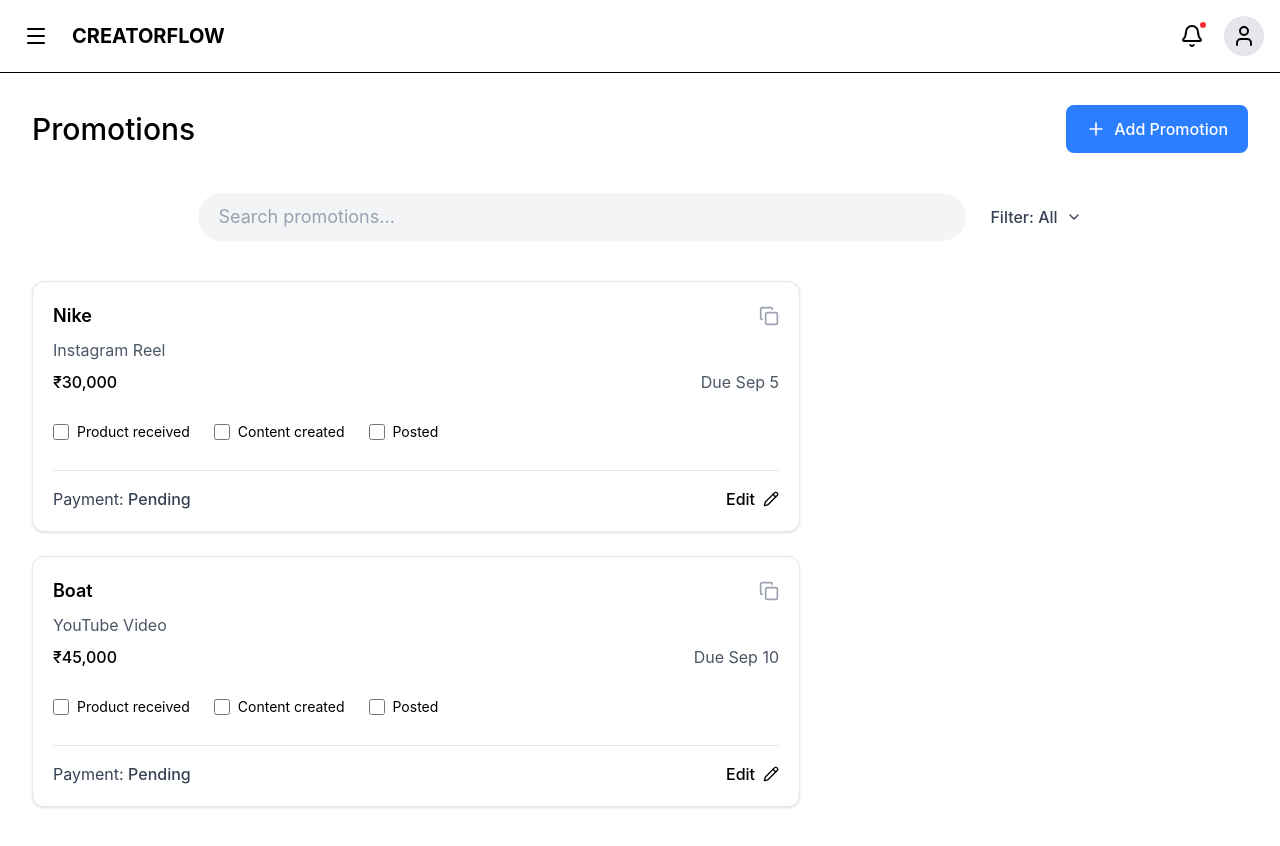
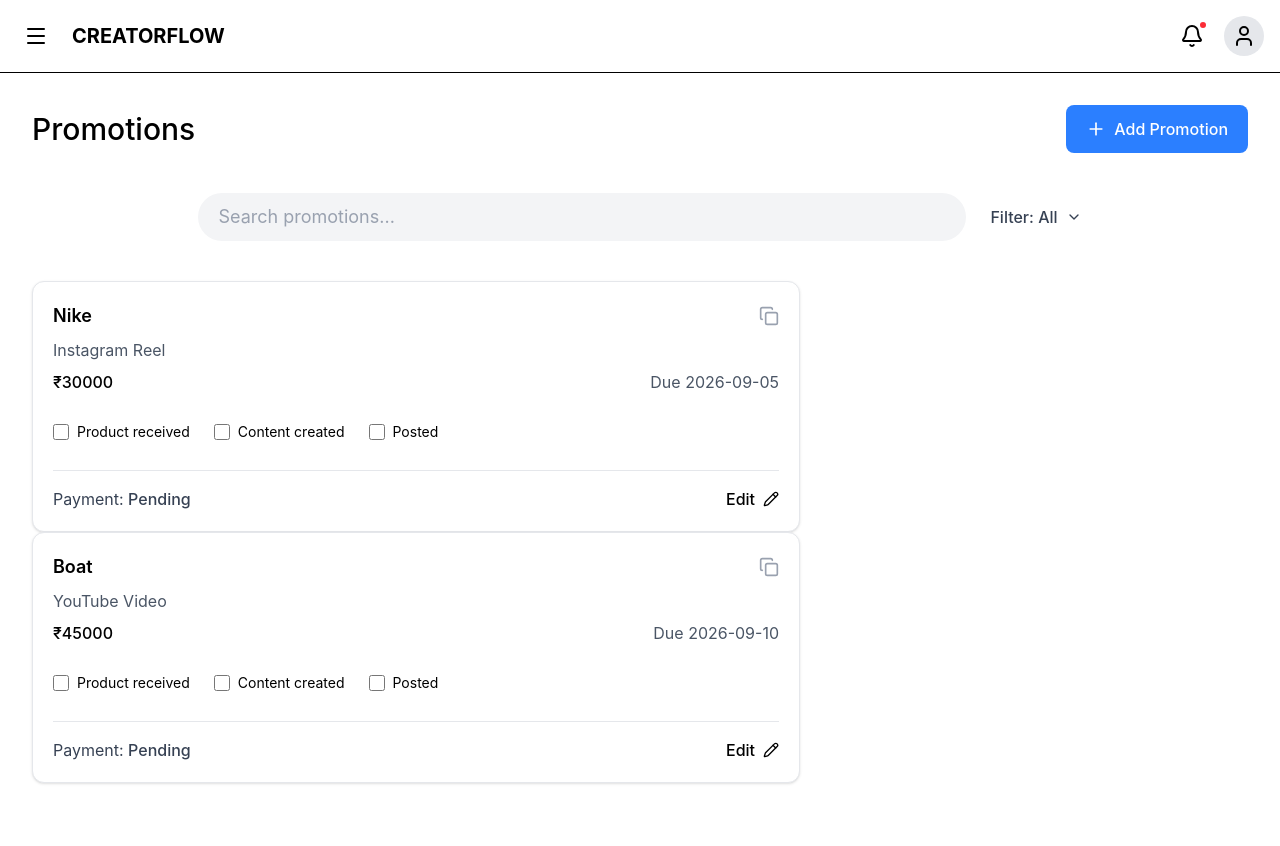
Before and after one commit to Smt05ydv/Creator-Flow, a React (Vite) app in the folder creatorflow/: page /promotions in a window 1280 px wide. Shown: the top 846 px of the page. Built offline with nearby package versions, Linux system fonts and the light colour scheme.

Commit message:
promotion card edittable

```diff
--- /dev/null
+++ b/creatorflow/src/data/data.js
@@ -0,0 +1,35 @@
+export const promotions = [
+  {
+    id: 1,
+    brand: "Nike",
+    platform: "Instagram Reel",
+    campaign: "Summer Campaign",
+    amount: 30000,
+    dueDate: "2026-09-05",
+    deliverables: [
+      "Instagram Reel",
+      "Instagram Story"
+    ],
+    payment: "Pending",
+    productReceived: false,
+    contentCreated: false,
+    posted: false
+  },
+
+  {
+    id: 2,
+    brand: "Boat",
+    platform: "YouTube Video",
+    campaign: "Audio Campaign",
+    amount: 45000,
+    dueDate: "2026-09-10",
+    deliverables: [
+      "YouTube Video",
+      "Instagram Story"
+    ],
+    payment: "Pending",
+    productReceived: false,
+    contentCreated: false,
+    posted: false
+  }
+];
--- a/creatorflow/src/pages/Promotions.jsx
+++ b/creatorflow/src/pages/Promotions.jsx
@@ -1,6 +1,10 @@
 import React from "react";
 import { useState } from "react";
 import { Plus, ChevronDown, ArrowRight, Copy,Pencil } from "lucide-react";
+
+import { promotions } from "../data/data";
+
+
 
 
 
@@ -9,6 +13,35 @@ const Promotions = () => {
    const [addPromotion, setAddPromotion]= useState(false);
    const [editOpen,setEditOpen]= useState(false);
    const [addDeliverables,setAddDeliverables]= useState([]);
+   const [selectedPromotion,setSelectedPromotion] = useState(null);
+   const [editForm,setEditForm] = useState({
+    platform: "",
+    campaign: "",
+    amount:"",
+    dueDate:"",
+    deliverable:[],
+    payment:""
+
+   });
+
+   const [addCard,setAddCard] = useState({
+    brand:"",
+    brand:"",
+    amount:"",
+    dueDate:"",
+
+   });
+
+
+
+
+
+
+
+
+
+
+   const [promotionList,setPromotionList] = useState(promotions)
    function addNewDeliverable() {
     setAddDeliverables([...addDeliverables,""]);
    }
@@ -17,6 +50,32 @@ const Promotions = () => {
     setAddDeliverables(addDeliverables.filter((deliverable,i)=>i!==index)
    )}
 
+   function handleDeliverableChange(index,value) {
+
+    const updatedDeliverables=[...addDeliverables];
+    updatedDeliverables[index]=value;
+
+    setAddDeliverables(updatedDeliverables)
+   }
+
+
+   function saveChanges() {
+      setPromotionList(
+        promotionList.map((promotion)=>
+          promotion.id === selectedPromotion.id
+          ? {
+             ...promotion,
+            platform: editForm.platform,
+            campaign: editForm.campaign,
+            amount: editForm.amount,
+            dueDate: editForm.dueDate,
+            deliverables: editForm.deliverables,
+            payment: editForm.payment
+          } : promotion
+        )
+      );
+      setEditOpen(false);
+   }
 
 
 
@@ -101,8 +160,12 @@ const Promotions = () => {
 
       {/* Promotion Card */}
       <div className="mt-10 max-w-3xl">
+      {promotionList.map((promotion)=>(
+
+
 
         <div
+        key={promotion.id}
           className="
             rounded-xl
             border border-gray-200
@@ -116,7 +179,7 @@ const Promotions = () => {
           <div className="flex items-center justify-between">
 
             <h2 className="text-lg font-semibold">
-              Nike
+              {promotion.brand}
             </h2>
 
             <button className="text-gray-400 hover:text-gray-600">
@@ -128,7 +191,7 @@ const Promotions = () => {
 
           {/* Platform */}
           <p className="mt-2 text-gray-600">
-            Instagram Reel
+              {promotion.platform}
           </p>
 
 
@@ -136,11 +199,11 @@ const Promotions = () => {
           <div className="flex items-center justify-between mt-2">
 
             <p className="font-medium">
-              ₹30,000
+              ₹{promotion.amount}
             </p>
 
             <p className="text-gray-600">
-              Due Sep 5
+              Due {promotion.dueDate}
             </p>
 
           </div>
@@ -187,11 +250,22 @@ const Promotions = () => {
           >
 
             <p className="text-gray-700">
-              Payment: <span className="font-medium">Pending</span>
+              Payment: <span className="font-medium">{promotion.payment}</span>
             </p>
 
              <button
-  onClick={() => setEditOpen(true)}
+  onClick={() =>  {setSelectedPromotion(promotion);
+    setEditForm({
+      platform:promotion.platform,
+      campaign:promotion.campaign,
+      amount:promotion.amount,
+      dueDate:promotion.dueDate,
+      deliverable:promotion.deliverables || [],
+      payment: promotion.payment
+    });
+    setEditOpen(true);
+  }
+  }
   className="
     flex items-center gap-2
     font-medium
@@ -206,110 +280,10 @@ const Promotions = () => {
           </div>
 
         </div>
+        ))}
 
       </div>
-      {/* Promotion Card 2 */}
-<div
-  className="
-    mt-6
-    rounded-xl
-    border border-gray-200
-    bg-white
-    p-5
-    shadow-sm
-    max-w-3xl
-  "
->
-  {/* Brand */}
-  <div className="flex items-center justify-between">
 
-    <h2 className="text-lg font-semibold">
-      Boat
-    </h2>
-
-    <button className="text-gray-400 hover:text-gray-600">
-      <Copy className="w-5 h-5" />
-    </button>
-
-  </div>
-
-  {/* Platform */}
-  <p className="mt-2 text-gray-600">
-    YouTube Video
-  </p>
-
-  {/* Amount + Due date */}
-  <div className="flex items-center justify-between mt-2">
-
-    <p className="font-medium">
-      ₹45,000
-    </p>
-
-    <p className="text-gray-600">
-      Due Sep 10
-    </p>
-
-  </div>
-
-  {/* Progress */}
-  <div className="flex items-center gap-6 mt-7 text-sm">
-
-    <label className="flex items-center gap-2">
-      <input
-        type="checkbox"
-        className="w-4 h-4"
-      />
-      Product received
-    </label>
-
-    <label className="flex items-center gap-2">
-      <input
-        type="checkbox"
-        className="w-4 h-4"
-      />
-      Content created
-    </label>
-
-    <label className="flex items-center gap-2">
-      <input
-        type="checkbox"
-        className="w-4 h-4"
-      />
-      Posted
-    </label>
-
-  </div>
-
-  {/* Bottom */}
-  <div
-    className="
-      flex items-center justify-between
-      mt-7
-      pt-4
-      border-t border-gray-200
-    "
-  >
-
-    <p className="text-gray-700">
-      Payment: <span className="font-medium">Pending</span>
-    </p>
-
-   <button
-  onClick={() => setEditOpen(true)}
-  className="
-    flex items-center gap-2
-    font-medium
-    hover:text-blue-500
-    transition
-  "
->
-  Edit
-  <Pencil className="w-4 h-4" />
-</button>
-
-  </div>
-
-</div>
 
  {addPromotion && (  <div className="fixed inset-0 z-50 flex items-center justify-center bg-black/40">
 
@@ -389,13 +363,15 @@ const Promotions = () => {
       <div className="flex justify-end gap-3 mt-6">
 
         <button
-          onClick={() => setAddPromotion(false)}
+          onClick={() => setAddPromotion(true)}
           className="px-5 py-2.5 rounded-lg border border-gray-300 hover:bg-gray-100"
         >
           Cancel
         </button>
 
         <button
+
+
           className="px-5 py-2.5 rounded-lg bg-blue-500 text-white font-medium hover:bg-blue-600"
         >
           Add Promotion
@@ -462,7 +438,11 @@ const Promotions = () => {
         </label>
 
         <select
-          defaultValue="Instagram Reel"
+          Value={editForm.platform }
+          onChange={(e)=>setEditForm({
+            ...editForm,
+            platform: e.target.value
+          })}
           className="
             w-full
             px-4 py-3
@@ -489,8 +469,13 @@ const Promotions = () => {
         </label>
 
         <input
+
           type="text"
-          defaultValue="Summer Campaign"
+          Value={editForm.campaign}
+          onChange={(e)=>setEditForm({
+            ...editForm,
+            campaign:e.target.value
+          })}
           className="
             w-full
             px-4 py-3
@@ -513,7 +498,11 @@ const Promotions = () => {
 
         <input
           type="number"
-          defaultValue="30000"
+          Value={editForm.amount}
+          onChange={(e)=>setEditForm({
+            ...editForm,
+            amount:e.target.value
+          })}
           className="
             w-full
             px-4 py-3
@@ -536,7 +525,11 @@ const Promotions = () => {
 
         <input
           type="date"
-          defaultValue="2026-09-05"
+          Value={editForm.dueDate}
+          onChange={(e)=>setEditForm({
+            ...editForm,
+            dueDate:e.target.value
+          })}
           className="
             w-full
             px-4 py-3
@@ -562,10 +555,13 @@ const Promotions = () => {
 
    { addDeliverables.map((deliverable,index) => (
 
-     <div className="flex items-center gap-2">
+     <div className="flex items-center gap-2"
+     key={index}>
       <input
         type="text"
         placeholder="type deliverables e.g. 1 insta story"
+        value={deliverable}
+        onChange={(e)=>handleDeliverableChange(index,e.target.value)}
         className="
           flex-1
           px-4 py-3
@@ -621,7 +617,14 @@ const Promotions = () => {
         </label>
 
         <select
-          defaultValue="Pending"
+          Value= {editForm.payment}
+          onChange={(e)=>setEditForm({
+            ...editForm,
+            payment:e.target.value
+
+          }
+
+          )}
           className="
             w-full
             px-4 py-3
@@ -656,7 +659,7 @@ const Promotions = () => {
         </button>
 
         <button
-          onClick={() => setEditOpen(false)}
+          onClick={saveChanges}
           className="
             px-5 py-2.5
             rounded-lg
```
